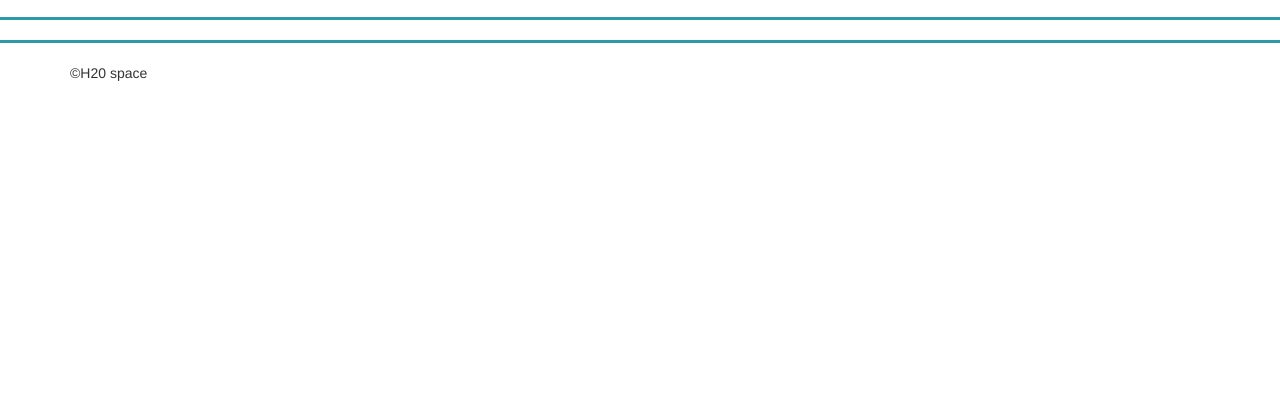
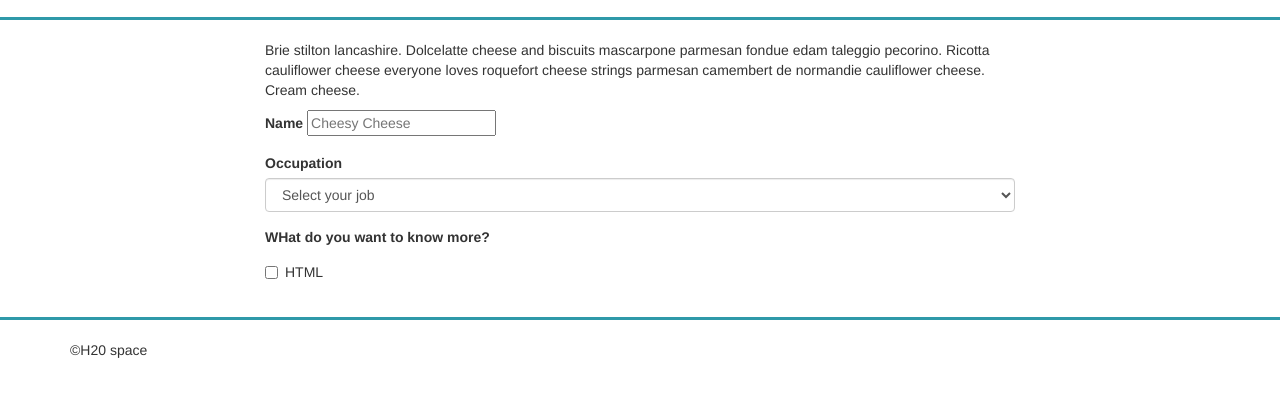
Before and after one commit to miyabitanimchi/200105-udemy-sample3-bootstrap, a plain HTML site: page index.html in a window 1280 px wide. Shown: the part 23-418 px from the top of the page. Drawn offline with nearby package versions, Linux system fonts and the light colour scheme.

Commit message:
added contents

```diff
--- a/index.html
+++ b/index.html
@@ -29,7 +29,40 @@
         </header>
     </div>
         <hr>
+    <div class="container">
+        <form action="http://book.h2o-space.com/html/form.php" method="post" class="row">
+            <div class="col-sm-8 col-sm-offset-2">
+                <p>Brie stilton lancashire. Dolcelatte cheese and biscuits mascarpone parmesan fondue edam taleggio pecorino.
+                    Ricotta cauliflower cheese everyone loves roquefort cheese strings parmesan camembert de normandie
+                    cauliflower cheese. Cream cheese.</p>
 
+                <div class="form-group">
+                    <label for="name">Name</label>
+                    <input type="text" name="name" id="name"　class="form-control" placeholder="Cheesy Cheese">
+                </div>
+                <div class="form-group">
+                    <label for="job">Occupation</label>
+                    <select name="job" id="job" class="form-control">
+                        <option value="">Select your job</option>
+                        <option value="Professor">Professor</option>
+                        <option value="Doctor">>Doctor></option>
+                        <option value="Office Worker">Office Worker</option>
+                        <option value="Others">Others</option>
+                    </select>
+                </div>
+                <div class="form-group">
+                    <label>WHat do you want to know more?</label>
+                    <div class="checkbox">
+                        <label>
+                            <input type="checkbox" name="q1" value="html">
+                            HTML
+                        </label>
+                    </div>
+                </div>
+            </div>
+
+        </form>
+    </div>
         <hr>
 
     <div class="container">
```
